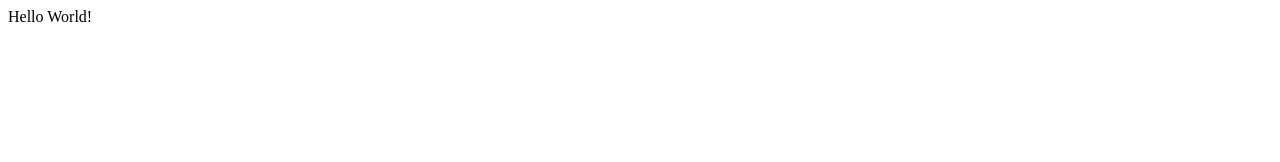
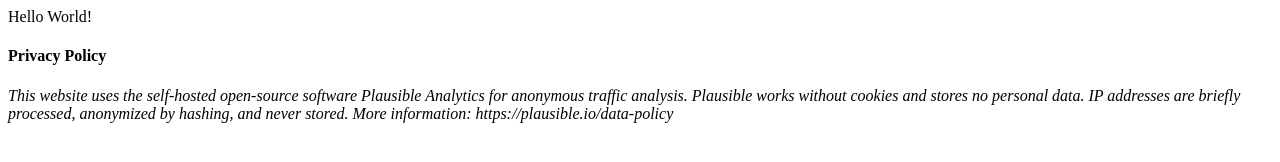
Before and after one commit to bommbomm34/PerhofWebsite, a plain HTML site: page index.html in a window 1280 px wide. Drawn offline with Linux system fonts and the light colour scheme.

Commit message:
Add privacy policy

```diff
--- a/index.html
+++ b/index.html
@@ -7,5 +7,12 @@
 </head>
 <body>
     Hello World!
+    <h4>Privacy Policy</h4>
+    <i>
+        This website uses the self-hosted open-source software Plausible Analytics for anonymous traffic analysis. Plausible works without cookies and stores no personal data.
+        IP addresses are briefly processed, anonymized by hashing, and never stored.
+
+        More information: https://plausible.io/data-policy
+    </i>
 </body>
 </html>
```
